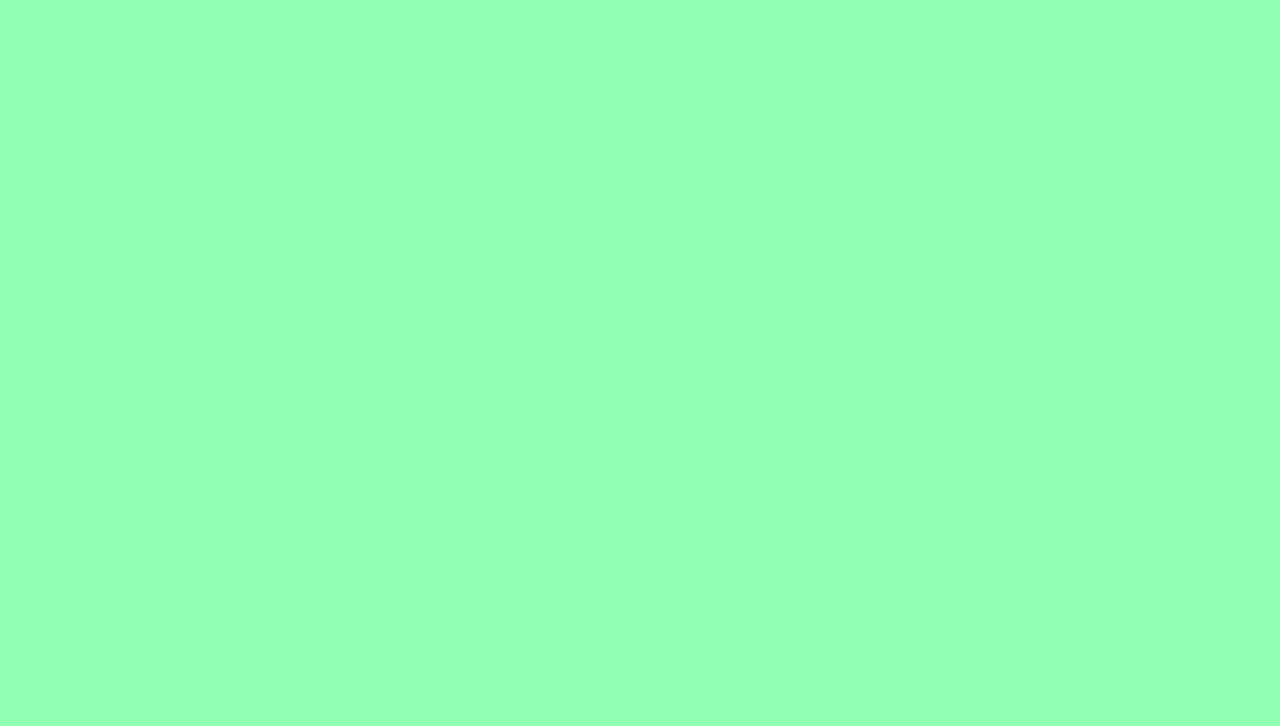
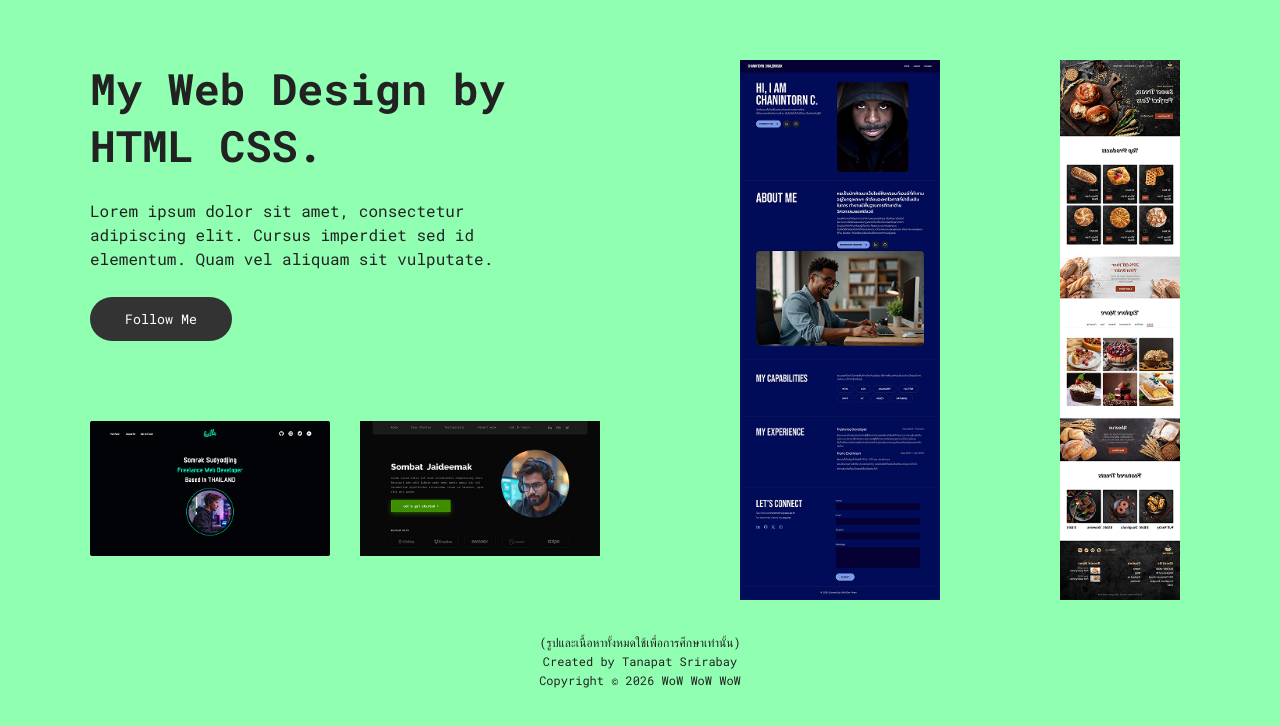
Before and after one commit to gustanapat/mydtiwed04, a plain HTML site: page index.html in a window 1280 px wide. Drawn offline with Linux system fonts and the light colour scheme.

Commit message:
create index

```diff
--- a/index.html
+++ b/index.html
@@ -4,43 +4,155 @@
 <head>
     <meta charset="UTF-8">
     <meta name="viewport" content="width=device-width, initial-scale=1.0">
-    <title>Document</title>
+
+    <title>My Web Design</title>
+
     <link rel="preconnect" href="https://fonts.googleapis.com">
     <link rel="preconnect" href="https://fonts.gstatic.com" crossorigin>
-    <link href="https://fonts.googleapis.com/css2?family=Roboto+Mono:ital,wght@0,100..700;1,100..700&display=swap"
+
+    <link href="https://fonts.googleapis.com/css2?family=Roboto+Mono:wght@400;500;600;700&display=swap"
         rel="stylesheet">
+
     <style>
+        html,
         body {
+            min-height: 100%;
             background-color: #91FFB2;
+        }
+
+        body {
             margin: 0;
             padding: 0;
             font-family: 'Roboto Mono';
+            color: #222;
+            min-height: 100vh;
+        }
+
+        .hero {
+            width: 1100px;
+            margin: auto;
+            padding-top: 60px;
+
+            display: flex;
+            justify-content: space-between;
+        }
+
+        .sec-1 {
+            width: 550px;
+        }
+
+        .sec-1 h1 {
+            font-size: 2.7rem;
+            margin: 0;
+            margin-bottom: 25px;
+        }
+
+        .sec-1 p {
+            width: 430px;
+            font-size: 1rem;
+            line-height: 1.5;
+        }
+
+        .sec-1 button {
+            background-color: #333333;
+            color: white;
+            border: none;
+            border-radius: 30px;
+            padding: 13px 35px;
+            margin-top: 10px;
+            font-family: 'Roboto Mono';
+        }
+
+        .sec-1 button:hover {
+            background-color: black;
+        }
+
+        .small-picture {
+            display: flex;
+            gap: 30px;
+            margin-top: 80px;
+        }
+
+        .small-picture img {
+            width: 240px;
+            height: 135px;
+            object-fit: cover;
+        }
+
+        .sec-2 {
+            width: 220px;
+        }
+
+        .sec-2 img {
+            width: 200px;
+            height: 540px;
+            object-fit: cover;
+        }
+
+        .sec-3 {
+            width: 130px;
+        }
+
+        .sec-3 img {
+            width: 120px;
+            height: 540px;
+            object-fit: cover;
+        }
+
+        .footer {
+            text-align: center;
+
+            font-size: 0.75rem;
+
+            margin-top: 30px;
+            padding-bottom: 20px;
+        }
+
+        .footer p {
+            margin: 3px;
         }
     </style>
 </head>
 
 <body>
+
     <!-- ส่วนของ hero -->
     <div class="hero">
         <!-- sec-1 -->
         <div class="sec-1">
-
+            <h1>
+                My Web Design by <br>
+                HTML CSS.
+            </h1>
+            <p>
+                Lorem ipsum dolor sit amet,
+                consectetur adipiscing elit.
+                Cursus imperdiet sed id elementum.
+                Quam vel aliquam sit vulputate.
+            </p>
+            <button>Follow Me</button>
+            <!-- รูปด้านล่าง -->
+            <div class="small-picture">
+                <img src="./images/pic1.png" alt="pic1">
+                <img src="./images/pic2.png" alt="pic2">
+            </div>
         </div>
         <!-- sec-2 -->
-        <div class="sec-1">
-
+        <div class="sec-2">
+            <img src="./images/pic3.png" alt="pic3">
         </div>
         <!-- sec-3 -->
-        <div class="sec-1">
-
+        <div class="sec-3">
+            <img src="./images/pic4.png" alt="pic4">
         </div>
-
+    </div>
+    <!-- footer -->
+    <div class="footer">
+        <p>(รูปและเนื้อหาทั้งหมดใช้เพื่อการศึกษาเท่านั้น)</p>
+        <p>Created by Tanapat Srirabay</p>
+        <p>Copyright © 2026 WoW WoW WoW</p>
     </div>
 
-    <!-- ส่วนของ footer -->
-    <div class="footer">
-
-    </div>
 </body>
 
 </html>
```
